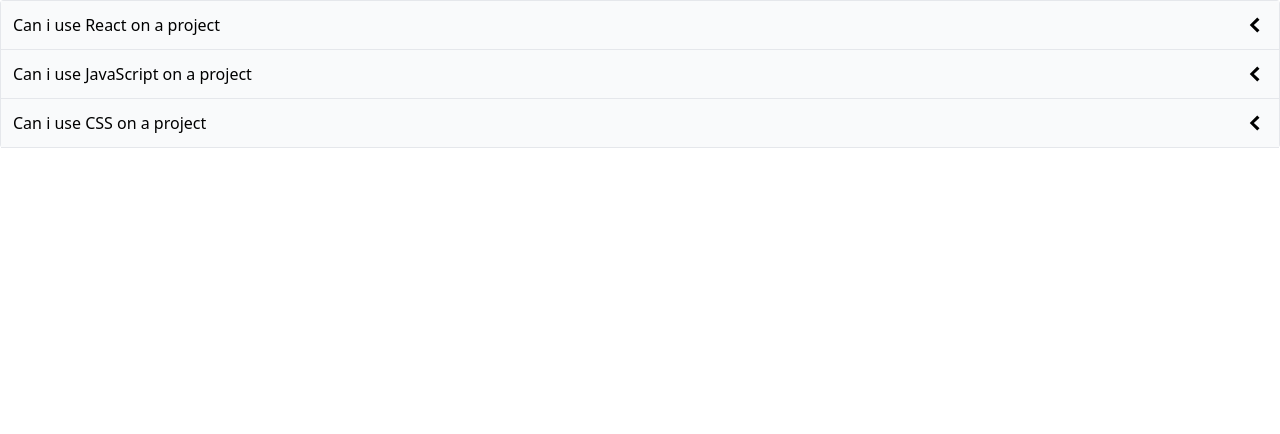
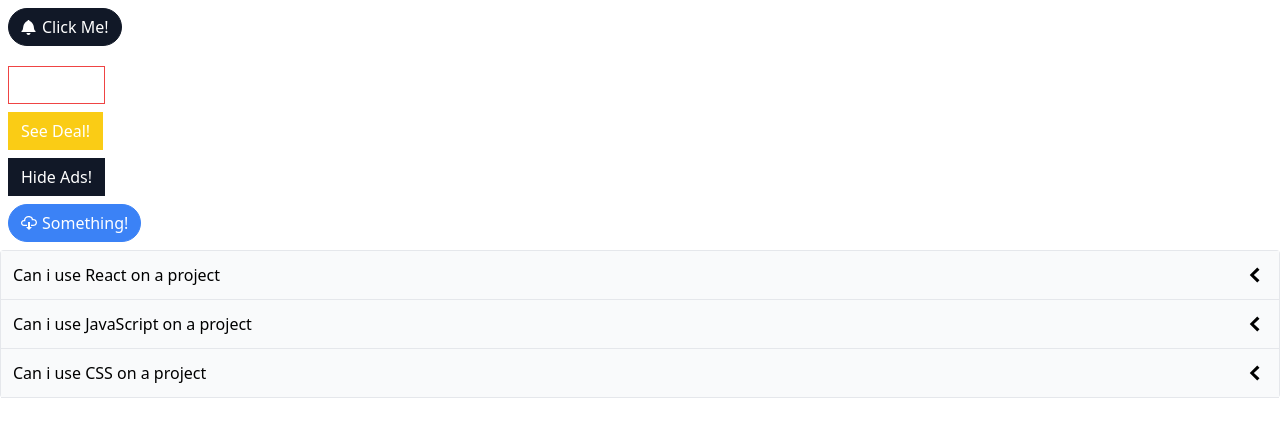
Before and after one commit to waynesdotdev/comps, a React (Create React App) app: page / in a window 1280 px wide. Shown: the top 434 px of the page. Built offline with nearby package versions, Linux system fonts and the light colour scheme.

Commit message:
udpated imports, made accordion page work

```diff
--- a/src/App.js
+++ b/src/App.js
@@ -1,33 +1,11 @@
-import Accordion from './components/Accordion'
-
-// import ButtonPage from './pages/ButtonPage'
+import ButtonPage from './pages/ButtonPage'
+import AccordionPage from './pages/AccordionPage'
 
 function App() {
-  const items = [
-    {
-      id: 'dsghf',
-      label: 'Can i use React on a project',
-      content:
-        'You can use it on anything you wants. You can use it on anything you wants.You can use it on anything you wants.You can use it on anything you wants.',
-    },
-    {
-      id: 'hjashfka',
-      label: 'Can i use JavaScript on a project',
-      content:
-        'You can use it on anything you wants. You can use it on anything you wants.You can use it on anything you wants.You can use it on anything you wants.',
-    },
-    {
-      id: 'ldjkfnched',
-      label: 'Can i use CSS on a project',
-      content:
-        'You can use it on anything you wants. You can use it on anything you wants.You can use it on anything you wants.You can use it on anything you wants.',
-    },
-  ]
-
   return (
     <div>
-      {/* <ButtonPage /> */}
-      <Accordion items={items} />
+      <ButtonPage />
+      <AccordionPage />
     </div>
   )
 }
--- a/src/pages/AccordionPage.js
+++ b/src/pages/AccordionPage.js
@@ -1,5 +1,33 @@
-const AccordionPage = () => {
-  return <div>AccordionPage</div>
+import Accordion from '../components/Accordion'
+
+function AccordionPage() {
+  const items = [
+    {
+      id: 'dsghf',
+      label: 'Can i use React on a project',
+      content:
+        'You can use it on anything you wants. You can use it on anything you wants.You can use it on anything you wants.You can use it on anything you wants.',
+    },
+    {
+      id: 'hjashfka',
+      label: 'Can i use JavaScript on a project',
+      content:
+        'You can use it on anything you wants. You can use it on anything you wants.You can use it on anything you wants.You can use it on anything you wants.',
+    },
+    {
+      id: 'ldjkfnched',
+      label: 'Can i use CSS on a project',
+      content:
+        'You can use it on anything you wants. You can use it on anything you wants.You can use it on anything you wants.You can use it on anything you wants.',
+    },
+  ]
+
+  return (
+    <div>
+      {/* <ButtonPage /> */}
+      <Accordion items={items} />
+    </div>
+  )
 }
 
 export default AccordionPage
```
